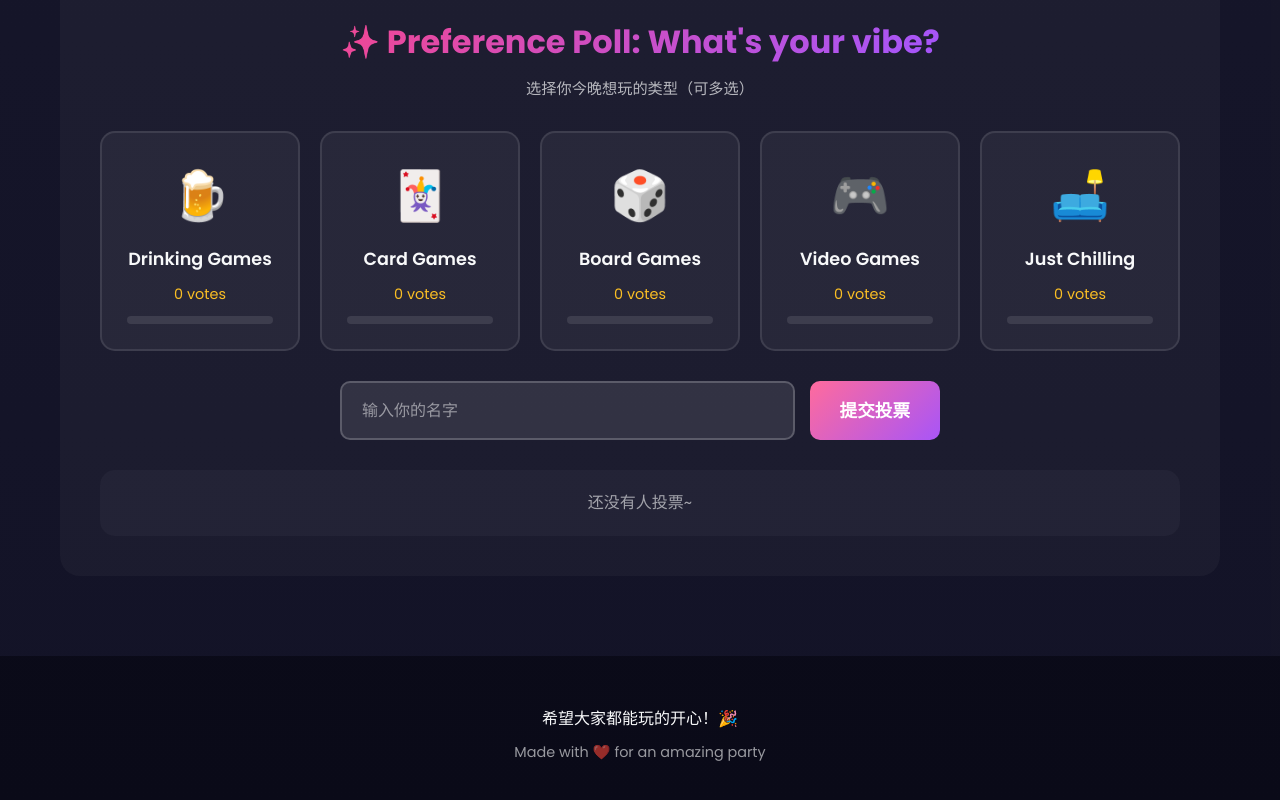
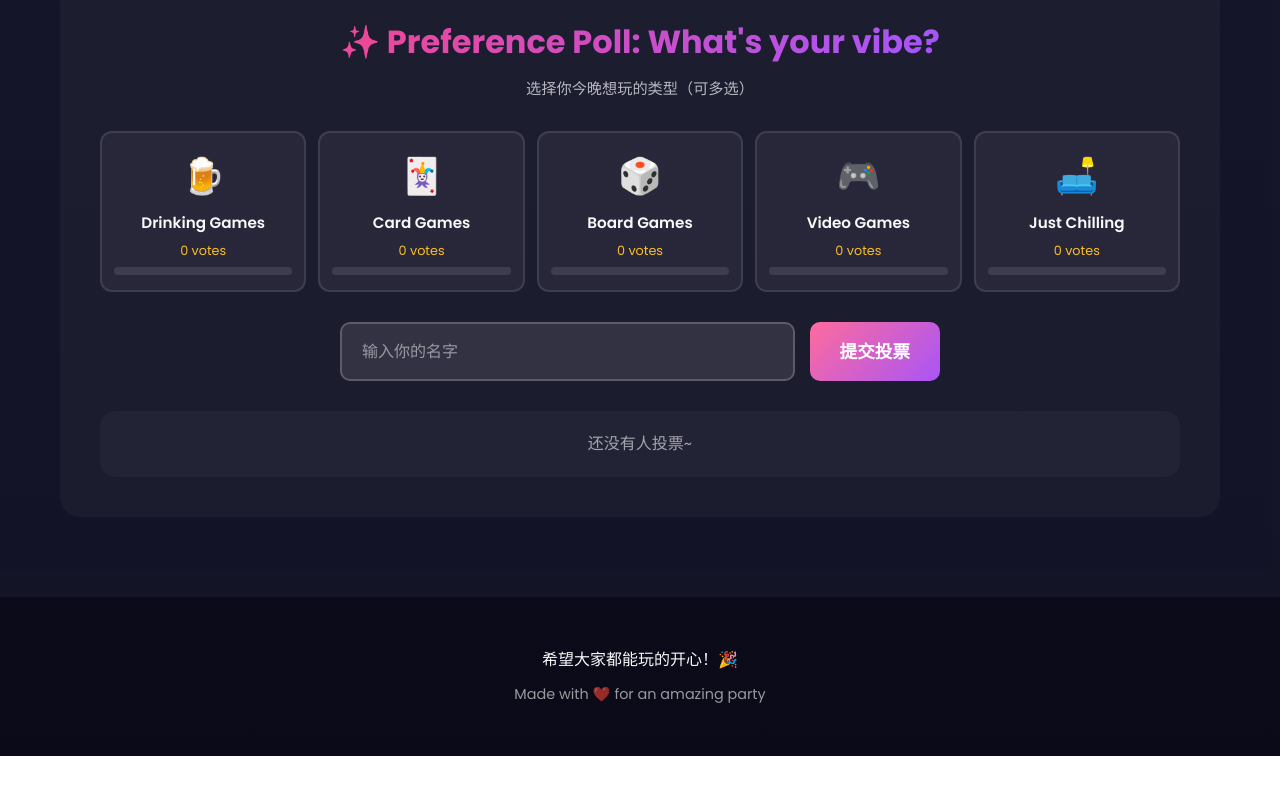
Before and after one commit to Tianlai1122/Tianlai-s-Birthday-Party, a plain HTML site: page frontend/index.html in a window 1280 px wide. Shown: the part 7730-8530 px from the top of the page. After the commit the page ends 8486 px from the top, so only its background shows below. Drawn offline with Linux system fonts and the light colour scheme; no server answers.

Commit message:
修复：导航菜单拖拽排序 + Poll卡片紧凑布局

```diff
--- a/frontend/styles.css
+++ b/frontend/styles.css
@@ -952,15 +952,15 @@ body {
 
 .vibe-options {
     display: grid;
-    grid-template-columns: repeat(auto-fit, minmax(200px, 1fr));
-    gap: 20px;
+    grid-template-columns: repeat(auto-fit, minmax(160px, 1fr));
+    gap: 12px;
     margin-bottom: 30px;
 }
 
 .vibe-option {
     background: rgba(255, 255, 255, 0.05);
-    padding: 25px;
-    border-radius: 15px;
+    padding: 15px 12px;
+    border-radius: 12px;
     border: 2px solid rgba(255, 255, 255, 0.1);
     text-align: center;
     cursor: pointer;
@@ -982,20 +982,20 @@ body {
 }
 
 .vibe-icon {
-    font-size: 3rem;
-    margin-bottom: 10px;
+    font-size: 2.2rem;
+    margin-bottom: 6px;
 }
 
 .vibe-name {
     font-weight: 600;
-    font-size: 1.1rem;
-    margin-bottom: 10px;
+    font-size: 0.95rem;
+    margin-bottom: 6px;
 }
 
 .vibe-count {
-    font-size: 0.9rem;
+    font-size: 0.8rem;
     color: var(--accent);
-    margin-bottom: 10px;
+    margin-bottom: 6px;
 }
 
 .vibe-bar {
```
Also changed, not shown: frontend/admin.html (+12 -6 lines).
